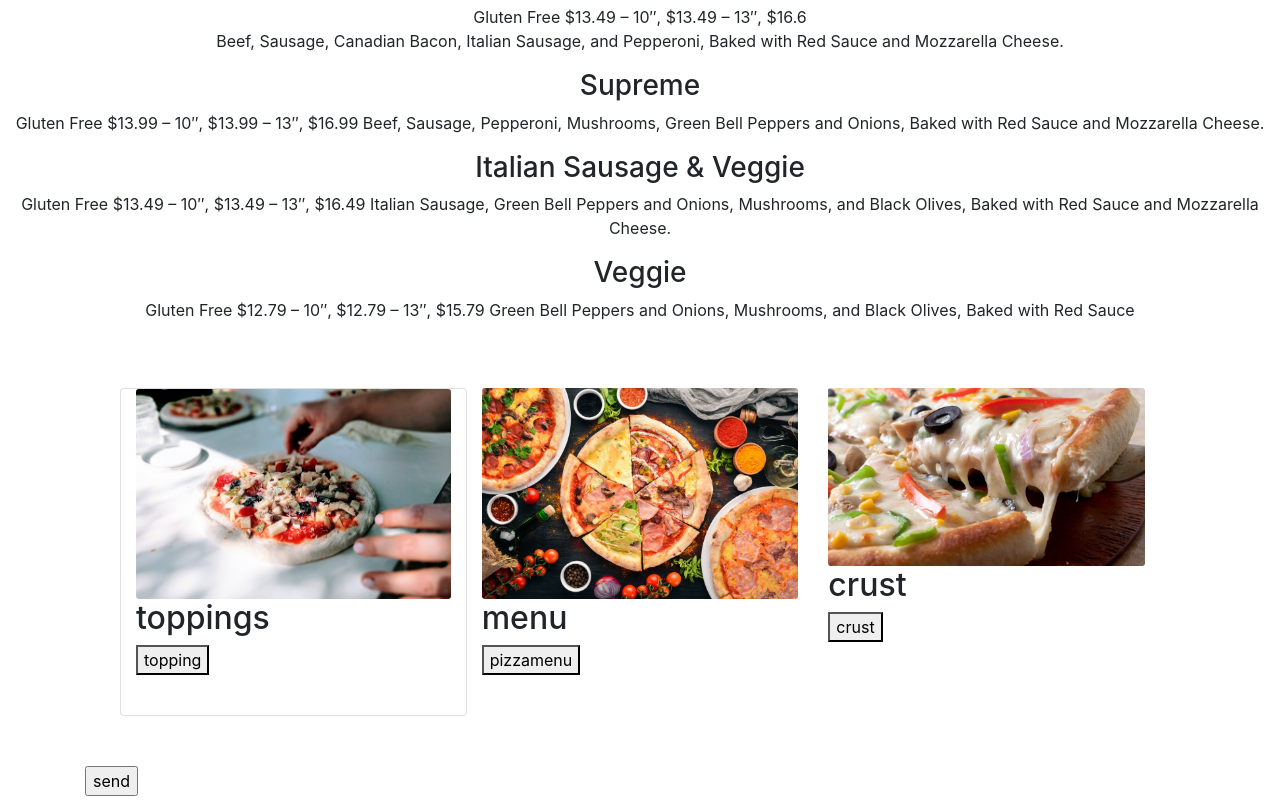
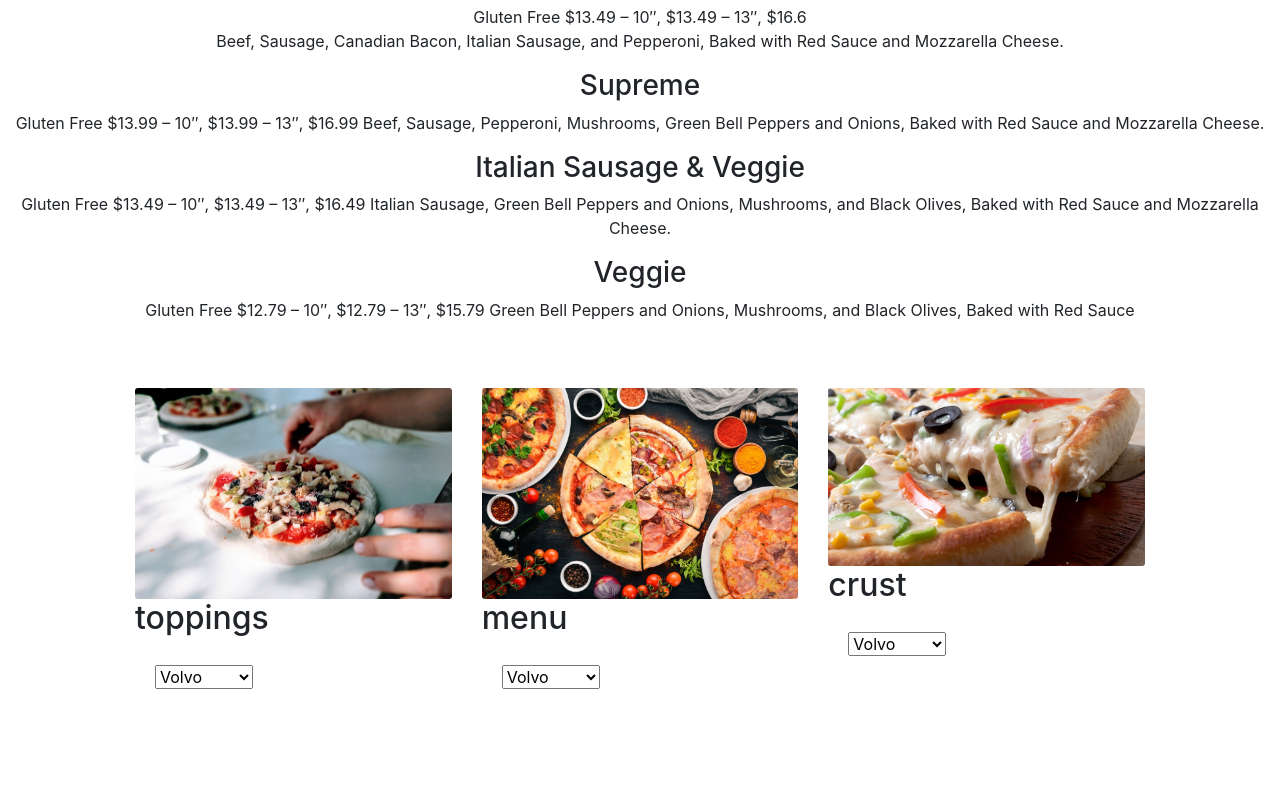
Before and after one commit to shack254/fetta-di-pizza, a plain HTML site: page index.html in a window 1280 px wide. Shown: the part 210-1022 px from the top of the page. After the commit the page ends 969 px from the top, so only its background shows below. Drawn offline with Linux system fonts and the light colour scheme; files that its build step writes are made by us from their sources; files whose address does not match are found by name; a web font is replaced by a local one.

Commit message:
changing formate

```diff
--- a/index.html
+++ b/index.html
@@ -45,10 +45,12 @@
         <h2>menu</h2>
         <h3>Meatza</h3>
         <p>Gluten Free $13.49 – 10″, $13.49 – 13″, $16.6 <br>
-        Beef, Sausage, Canadian Bacon, Italian Sausage, and Pepperoni, Baked with Red Sauce and Mozzarella Cheese.</p>
+            Beef, Sausage, Canadian Bacon, Italian Sausage, and Pepperoni, Baked with Red Sauce and Mozzarella Cheese.
+        </p>
         <h3>Supreme</h3>
         <p>Gluten Free $13.99 – 10″, $13.99 – 13″, $16.99
-        Beef, Sausage, Pepperoni, Mushrooms, Green Bell Peppers and Onions, Baked with Red Sauce and Mozzarella Cheese.
+            Beef, Sausage, Pepperoni, Mushrooms, Green Bell Peppers and Onions, Baked with Red Sauce and Mozzarella
+            Cheese.
         </p>
         <h3>Italian Sausage & Veggie</h3>
         <p>Gluten Free $13.49 – 10″, $13.49 – 13″, $16.49
@@ -60,66 +62,52 @@
     </div>
     <div class="container">
         <div class="pizzamenu">
-            <div class="row scroll-animations">
-                <div class="col-4 card animated">
-                    <div id="show-top">
+            <div class="row">
+                <div class="col-4  ">
+
                     <img src="img/photo-1507927923899-e31ac1b6ff62.jpeg" class="img-fluid card-img" alt="">
                     <h2>toppings</h2>
-                        <button class="c">topping</button>
-                    </div>
+
                     <div class="card-body">
-                        <div id="hide-top">
-                            <h2 class="c">topping</h2>
-                            <p>Onions</p> <input type="checkbox" value="25" name="b" id="Onions"> <br>
-                            <p>Extra cheese</p> <input type="checkbox" value="30" name="c" id="Extracheese"> <br>
-                            <p>Black olives</p> <input type="checkbox" value="40" name="d" id="Blackolives"> <br>
-                            <p>Pineapple</p> <input type="checkbox" value="50" name="e" id="Pineapple"> <br>
+                        <select>
+                            <option>Volvo</option>
+                            <option>Saab</option>
+                            <option>Mercedes</option>
+                            <option>Audi</option>
+                        </select>
                     </div>
                 </div>
-                </div>
-                <div class="col-4 animated">
-                    <div id="show-menu">
+                <div class="col-4 ">
+
                     <img src="img/dice_cube_toss_137653_320x240.jpg" class="img-fluid card-img" alt="">
                     <h2>menu</h2>
-                        <button class="b">pizzamenu</button>
-                    </div>
+
                     <div class="card-body">
-                        <div id="hide-menu">
-                            <p class="b">sizes</p>
-                            <p>small ksh 300</p> <input type="checkbox" value="300" id="small"> <br>
-                            <p>medium ksh 500</p> <input type="checkbox" value="500" id="medium"> <br>
-                            <p>large ksh 900</p> <input type="checkbox" value="900" id="large "> <br>
-                            <p>extra large ksh 1200</p><input type="checkbox" value="1200" id="extralarge"> <br>
-                            <button type="submit"></button>
+                        <select>
+                            <option>Volvo</option>
+                            <option>Saab</option>
+                            <option>Mercedes</option>
+                            <option>Audi</option>
+                        </select>
                     </div>
                 </div>
-                </div>
-                <div class="col-4 animated ">
-                    <div id="show-crust">
+                <div class="col-4  ">
+
                     <img src="img/cropped-1920-1080-812234.jpg" class="img-fluid card-img" alt="">
                     <h2>crust</h2>
-                        <button class="a">crust</button>
-                    </div>
+
                     <div class="card-body">
-                        <div id="hide-crust">
-                            <p class="a">crusts</p>
-                            <p>Flatbread Crust</p> <input type="checkbox" value="300" id="FlatbreadCrust"> <br>
-                            <p>Thick Crust</p> <input type="checkbox" value="100" id="ThickCrust"> <br>
-                            <p>Custom Crusts</p> <input type="checkbox" value="200" id="CustomCrusts"> <br>
-                            <p>Thin Crust</p> <input type="checkbox" value="300" id="ThinCrust"> <br>
-                            <p>Stuffed Crusts</p> <input type="checkbox" value="200" id="StuffedCrusts"> <br>
+                        <select>
+                            <option>Volvo</option>
+                            <option>Saab</option>
+                            <option>Mercedes</option>
+                            <option>Audi</option>
+                        </select>
                     </div>
                 </div>
             </div>
         </div>
     </div>
-        <input type="submit" id="cost" value="send">
-      <div id="customerorder">
-          <ul>
-
-          </ul>
-      </div>
-    </div>
 </body>
 
 </html>
--- a/js'/script.js
+++ b/js'/script.js
@@ -44,7 +44,13 @@ Placeorder.prototype.costOfPizza = function() {
   return this.price;
 }
 
-
+Placeorder.prototype.totalCost = function() {
+  var shoppingCartTotal = 0;
+  for (var order = 0; order < totalOrderPrice.length; order++) {
+    shoppingCartTotal += totalOrderPrice[order];
+  }
+  return shoppingCartTotal;
+}
 
 
 
@@ -62,3 +68,18 @@ $(document).ready(function () {
         $("#hide-crust").fadeToggle();
     });
 });
+$(document).ready(function () {
+  $("input#cost").submit(function(event) {
+    event.preventDefault();
+    var sizes = $("input#size").val();
+    var crusts = $("input#crust").val();
+    var toppings = $("input#topping").val();
+    var newPizzauser = new Placeorder(sizes, crusts,toppings);
+    newPizzauser.costOfPizza();
+    totalOrderPrice.push(newPizzaOrder.price);
+    $("ul").append("<li>"+"pizaa" + sizes +"</li>");
+    $("ul").append("<li>"+"pizaa" + crusts +"</li>");
+    $("ul").append("<li>"+"pizaa" + toppings +"</li>");
+    $("ul").text( newPizzaOrder.totalCost());
+  });
+});
```
Lines whose indentation alone changed are shown as unchanged.
